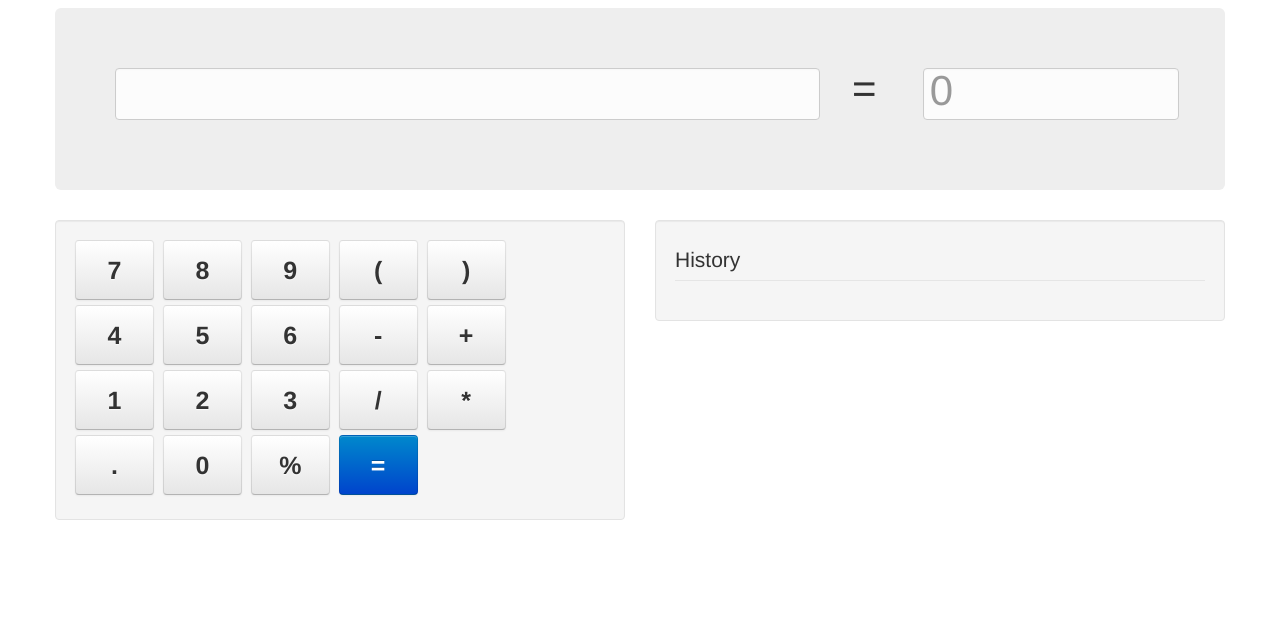
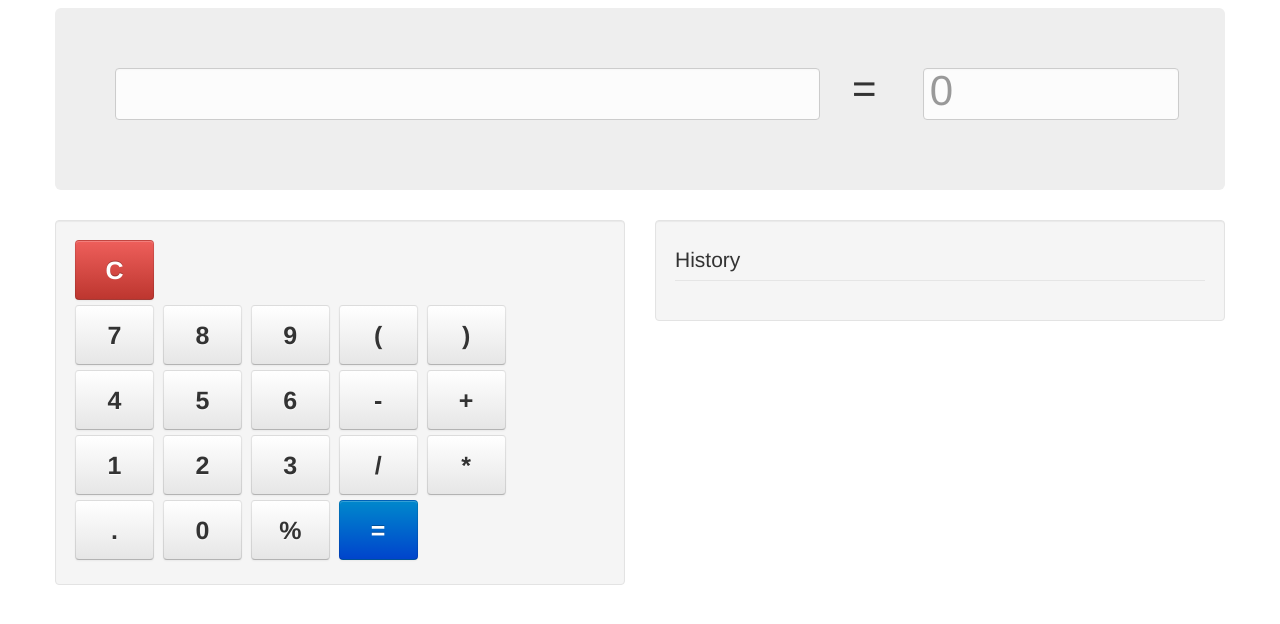
Before and after one commit to chetanrao6/calculator, a plain HTML site: page index.html in a window 1280 px wide. Shown: the part 54-678 px from the top of the page. Drawn offline with Linux system fonts and the light colour scheme.

Commit message:
Update index.html

```diff
--- a/index.html
+++ b/index.html
@@ -43,12 +43,12 @@
 
         <div class="span6 well">
           <div id="calc-board">
-            <!-- <div class="row-fluid">
-              <a href="#" class="btn" data-constant="SIN" data-key="115">sin</a>
+            <div class="row-fluid">
+              <!--<a href="#" class="btn" data-constant="SIN" data-key="115">sin</a>
               <a href="#" class="btn" data-constant="COS" data-key="99">cos</a>
-              <a href="#" class="btn" data-constant="MOD" data-key="109">md</a>
+              <a href="#" class="btn" data-constant="MOD" data-key="109">md</a> -->
               <a href="#" class="btn btn-danger" data-method="reset" data-key="8">C</a>
-            </div> -->
+            </div>
             <div class="row-fluid">
               <a href="#" class="btn" data-key="55">7</a>
               <a href="#" class="btn" data-key="56">8</a>
```
